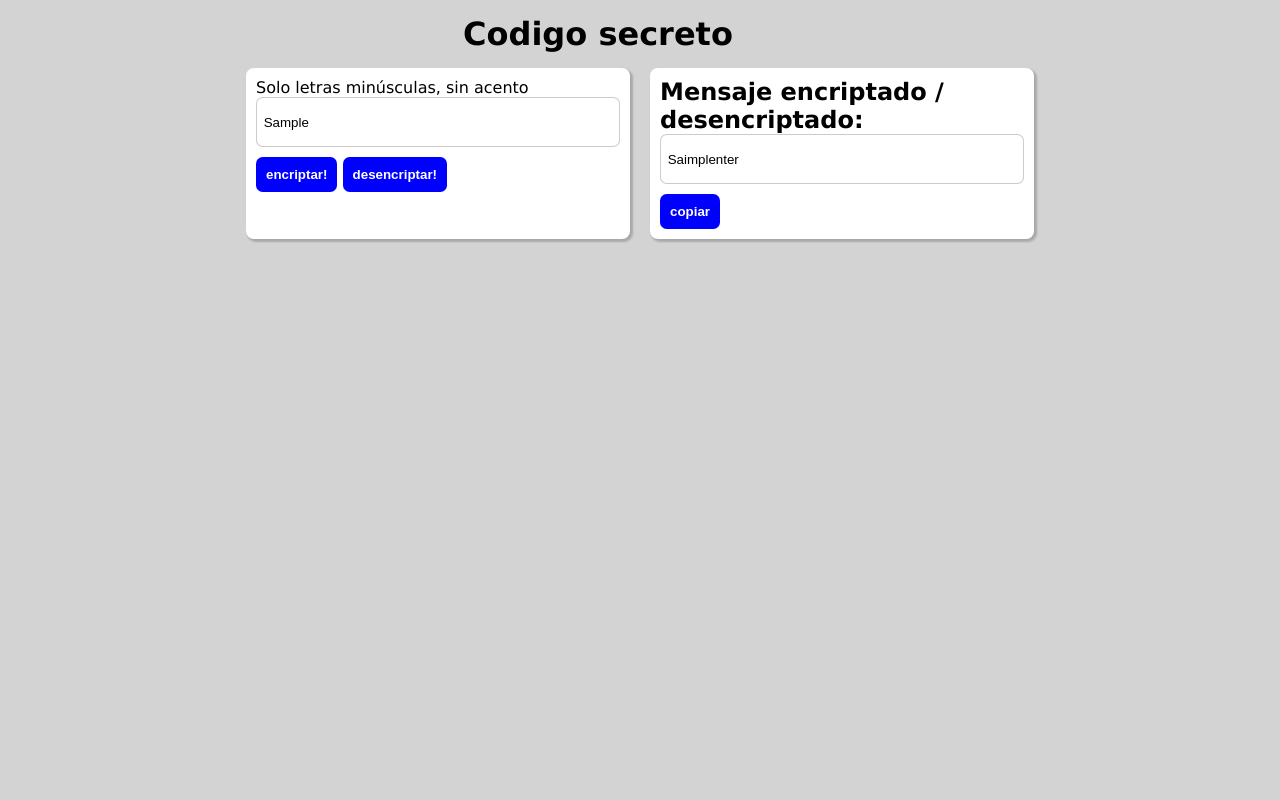
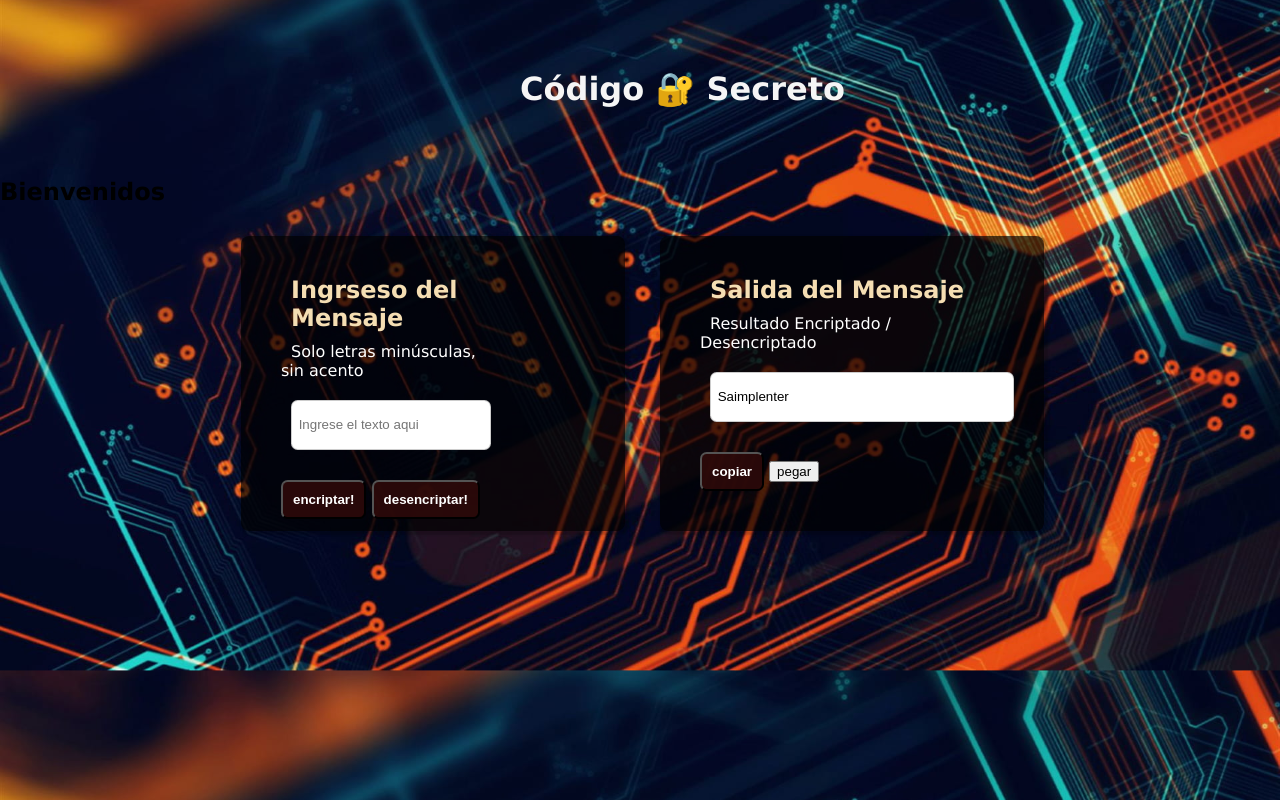
Before and after one commit to sole-arguello/Oracle, a plain HTML site: page index.html in a window 1280 px wide. Both pictures are taken after typing "Sample" into the empty fields and a click on the button "encriptar!". Drawn offline with nearby package versions, Linux system fonts and the light colour scheme.

Commit message:
Corrigiendo valicacionCaracteres, agregue al index span de error y un h2 para subtitulo, agregue carpeta para imagenes y modifique css( h2subtitulo falta aplicar css)

```diff
--- /dev/null
+++ b/Js/botones.js
@@ -0,0 +1,63 @@
+//declaro variables que del Input y Output
+var textInput = document.querySelector("#textInput");//texto que ingresa para encriptar y desencriptar
+var textOutput = document.querySelector("#textOutput");//el mensaje que recibe para ser copiado(msg)
+
+//capturo el boton encriptar
+var btnEncriptar = document.querySelector("#btn-encriptar");
+//escucho el boton encriptar
+btnEncriptar.addEventListener("click", function(event){
+    event.preventDefault();
+    //recibe el texto a encriptar
+    //console.log(textInput.value);
+    validacionCaracteres();
+    textOutput.value = encriptar(textInput.value);
+    textInput.value = "";
+});
+
+//capturo el boton desencriptar
+var btnDesencriptar = document.querySelector("#btn-desencriptar");
+//escucho el boton desenciptar
+btnDesencriptar.addEventListener("click", function(event){
+    event.preventDefault();
+    //recibe el texto a desencriptar
+    //console.log(textInput.value);
+    validacionCaracteres();
+    textOutput.value = Desencriptar(textInput.value);
+    //vacia el input de entrada
+    textInput.value = "";
+
+});
+
+//capturo el boton copiar
+var btnCopiar = document.querySelector("#btn-copy");
+// escucho
+btnCopiar.addEventListener("click", function(){
+    //toma el mensaje del textOutput
+    navigator.clipboard.writeText(textOutput.value);
+    //vacia el campo mensaje luego de copiar
+    textOutput.value = "";
+
+    console.log();
+
+});
+/*
+var btnPegar = document.querySelector("#btn-pegar");
+btnPegar.addEventListener("click", function(event){
+    event.preventDefault();
+    var textoCopiado = document.querySelector("textOutput");
+    if(textoCopiado.value.length > 0){
+        document.getElementById("textInput").value="";
+        document.getElementById("textInput").value = textoCopiado.value;
+        console.log(textoCopiado.value);
+    }else{
+        alert("copie");
+    }
+});
+/*
+var btnPegar = document.querySelector("#btn-paste");
+btnPegar.addEventListener("click", function(event){
+    event.preventDefault();
+    var textoCopiado = document.querySelector("#textOutput");
+    //textoCopiado.select();
+    //document.execCommand("paste");
+});*/
--- /dev/null
+++ b/Js/funciones.js
@@ -0,0 +1,78 @@
+//mensaje --> es el input ya sea para encriptar o desencriptar
+function encriptar(mensaje){
+
+    var mensajeOutput = mensaje.replaceAll("e", "enter")
+                               .replaceAll("i", "imes")
+                               .replaceAll("a", "ai")
+                               .replaceAll("o", "ober")
+                               .replaceAll("u", "ufat");
+    return mensajeOutput;
+
+}
+function Desencriptar(mensaje){
+    var mensajeOutput = mensaje.replaceAll("enter", "e")
+                               .replaceAll("imes", "i")
+                               .replaceAll("ai", "a")
+                               .replaceAll("ober", "o")
+                               .replaceAll("ufat", "u");
+    return mensajeOutput;
+}
+
+function aletaError(){
+    swal({
+        title:"Error!!",
+        text: "probando",
+        icon: "error",
+        buttons :false,
+        timer:2000
+
+    });
+}
+//----------------------------------------------------------------------------------
+
+
+function validacionCaracteres(){
+    var campoForm = document.querySelector("#textInput");
+    console.log(campoForm.value);
+    campoForm.addEventListener("input", function(){
+        var expresiones= /^[A-Zéáíóú]/g;
+        console.log(expresiones)
+        var errorTexto = document.querySelector("#error-texto");
+        console.log(expresiones.test(campoForm.value))
+        if(campoForm.value.length > 0 && !expresiones.test(campoForm.value)){
+            errorTexto.classList.remove("invisible");
+            console.log("malo")
+            aletaError();
+        }else{
+            errorTexto.classList.add("invisible");
+            console.log("bueno")
+        }
+
+    });
+}
+
+
+
+/*
+var validacion = (e) => {
+    switch (e.target.name){
+        case "text-Input":
+            if(expresiones.textInput.test(e.target.value)){
+
+
+            }else{
+                document.getElementById("textInput").classList.add()
+            }
+        break;
+
+    }
+}
+
+inputs.forEach((input) =>{
+    input.addEventListener("keyup", validacion);
+    input.addEventListener("blur", validacion);
+});
+
+formulario.addEventListener("submit", (e) =>{
+    e.preventDefault();
+});*/
--- a/Js/prueba.js
+++ /dev/null
@@ -1,55 +0,0 @@
-//texto que ingresa
-var textInput = document.querySelector("#textInput");
-//el mensaje
-var textOutput = document.querySelector("#textOutput");
-
-//capturo el boton
-var btnEncriptar = document.querySelector("#btn-encriptar");
-
-//escucho el boton
-btnEncriptar.addEventListener("click", function(event){
-    event.preventDefault();
-    //recibe el texto
-    console.log(textInput.value);
-    textOutput.value = encriptar(textInput.value);
-});
-//capturo el boton
-var btnDesencriptar = document.querySelector("#btn-desencriptar");
-
-//escucho el boton
-btnDesencriptar.addEventListener("click", function(event){
-    event.preventDefault();
-    //recibe el texto
-    console.log(textInput.value);
-    textOutput.value = Desencriptar(textInput.value);
-});
-
-
-//mensaje input
-function encriptar(mensaje){
-    var mensajeOutput = mensaje.replaceAll("e", "enter")
-                         .replaceAll("i", "imes")
-                         .replaceAll("a", "ai")
-                         .replaceAll("o", "ober")
-                         .replaceAll("u", "ufat");
-    return mensajeOutput;
-
-}
-function Desencriptar(mensaje){
-    var mensajeOutput = mensaje.replaceAll("enter", "e")
-                               .replaceAll("imes", "i")
-                               .replaceAll("ai", "a")
-                               .replaceAll("ober", "o")
-                               .replaceAll("ufat", "u");
-    return mensajeOutput;
-
-}
-
-//boton copiar
-var btnCopiar = document.querySelector("#btn-copy");
-btnCopiar.addEventListener("click", function(){
-
-    navigator.clipboard.writeText(textOutput.value);
-    console.log();
-
-});
--- a/index.html
+++ b/index.html
@@ -1,5 +1,5 @@
 <!DOCTYPE html>
-<html lang="es">
+<html lang="ES">
 <head>
   <meta charset="UTF-8">
   <meta http-equiv="X-UA-Compatible" content="IE=edge">
@@ -8,26 +8,53 @@
   <link rel="stylesheet" href="style.css">
 </head>
 <body>
-  <h1 class="titulo">Codigo secreto</h1>
+  <h1 class="titulo">Código 🔐 Secreto</h1>
+    <h2 class="tituto2">Bienvenidos</h2>
 
   <main class="main">
     <section class="form box">
-      <form action="">
-        <label for="input-texto">Solo letras minúsculas, sin acento</label>
-        <input class="text-input" type="text" name="input-texto" id="textInput" placeholder="Ingrese el texto aqui">
+      <h2 id="" class="titulo-box">Ingrseso del Mensaje</h2>
+      <form action="" id="formulario">
+        <label for="input-texto" class="consigna">Solo letras minúsculas, sin acento</label>
+        <input class="text-input" type="text" name="text-Input" id="textInput" placeholder="Ingrese el texto aqui">
         <button class="btn" type="submit" id="btn-encriptar">encriptar!</button>
         <button class="btn" type="submit" id="btn-desencriptar">desencriptar!</button>
+        <span id="error-texto" class="invisible">Caracter Incorrecto</span>
       </form>
     </section>
 
     <section class="msg box">
-      <h2 id="">Mensaje encriptado / desencriptado:</h2>
-      <input class="text-input" type="text" id="textOutput"></input>
-      <button class="btn" type="submit" id="btn-copy">copiar</button>
+      <h2 id="" class="titulo-box">Salida del Mensaje</h2>
+      <form action="">
+        <label for="input-texto"class="consigna">Resultado Encriptado / Desencriptado</label>
+        <input class="text-input" type="text" id="textOutput"readonly></input>
+        <button class="btn" type="button" value="copiar" id="btn-copy">copiar</button>
+        <button calss="btn-" type="button" value="paste" id="btn-paste">pegar</button>
+      </form>
     </section>
   </main>
-  <script src="/Js/prueba.js"></script>
-<!--   <script src="/Js/encriptar.js"></script>
-  <script src="/Js/desencritar.js"></script> -->
+  <!--
+  <footer>
+    <p>Copyright © </p>
+    <p id="autorChallange">Trabajo realizado por <strong> Soledad Arguello <br> Challenge no.1 #Alura Latam - Oracle One</strong>
+      <ul calss="social-footer-ul">
+        <li>
+          <a href="">instagram</a>
+        </li>
+        <li>
+          <a href="">git</a>
+        </li>
+        <li>
+          <a href="">linkedin</a>
+        </li>
+      </ul>
+    </footer>
+  -->
+  <script src="/Js/botones.js"></script>
+  <script src="/Js/funciones.js"></script>
+  <script src="/Js/validaciones.js"></script>
+  <script src="https://unpkg.com/sweetalert/dist/sweetalert.min.js"></script>
+
 </body>
+
 </html>
--- a/style.css
+++ b/style.css
@@ -1,12 +1,16 @@
 * {
-  margin: 0;
-  padding: 0;
+  margin: 10;
+  padding: 10;
   box-sizing: border-box;
 }
 
 body {
-  background-color: lightgray;
-  font-family: Verdana, Geneva, Tahoma, sans-serif;
+  margin: 0;
+  padding: 0;
+  background-image: url(/image/proyecto-codigo-secreto.jpg);
+  background-size: cover;
+  background-position: center;
+ font-family: Verdana, Geneva, Tahoma, sans-serif;
 }
 
 .main {
@@ -17,37 +21,63 @@ body {
 }
 
 .titulo {
-  padding: 15px;
+  padding: 20px;
   width: 30vw;
-  margin: auto;
-
+  margin: 50px 500px 50px 500px;
+  color: whitesmoke;
+}
+.titulo2{
+  width: 15vw;
+  padding: 10px;
+  color: white;
+  background-color:rgba(0, 0, 0, 0.685);
 }
 
 .box {
-  padding: 10px;
-  margin: 0 10px 0 10px;
-  box-shadow: 2px 2px 2px 1px rgba(0, 0, 0, 0.2);
-  background-color: white;
+
+  padding: 40px;
+  margin: 10px 15px 10px 20px;
+  box-shadow: 2px 2px 2px 2px rgba(0, 0, 0, 0.2);
+  background-color: rgba(0, 0, 0, 0.685);
   border-radius: 0.5em;
   width: 30vw;
   height: auto;
 }
+.titulo-box{
+  color: wheat;
+  margin: 0px 10px 10px 10px;
+}
+.consigna{
+  color: white;
+  margin: 10px 10px 10px 10px;
+}
 
 .btn {
-  border: 0;
+  border: 10;
   color: white;
   font-weight: bold;
-  background-color: blue;
+  background-color:rgba(44, 9, 9, 0.911);
   padding: 10px;
-  margin-top: 10px;
+  margin-top: 20px;
   border-radius: 0.5em;
 }
-
 .text-input {
   border-radius: 0.5em;
   border: 1px solid rgba(0, 0, 0, 0.2);
   display: block;
+  margin: 10px 10px 10px 10px;
+  margin-top: 20px;
   padding: 0.5em;
   width: 100%;
   height: 50px;
 }
+/* lo de arriba viene por defecto, es codigo base*/
+.invisible{
+  display: none;
+}
+
+#formulario{
+  width: 200px;
+  height: 35px;
+  margin-bottom: 10px;
+}
```
Also changed, not shown: Js/desencritar.js (deleted, +0 -35 lines), Js/encriptar.js (deleted, +0 -35 lines), Js/validaciones.js (added, +29 -0 lines), image/proyecto-codigo-secreto.jpg (added).
